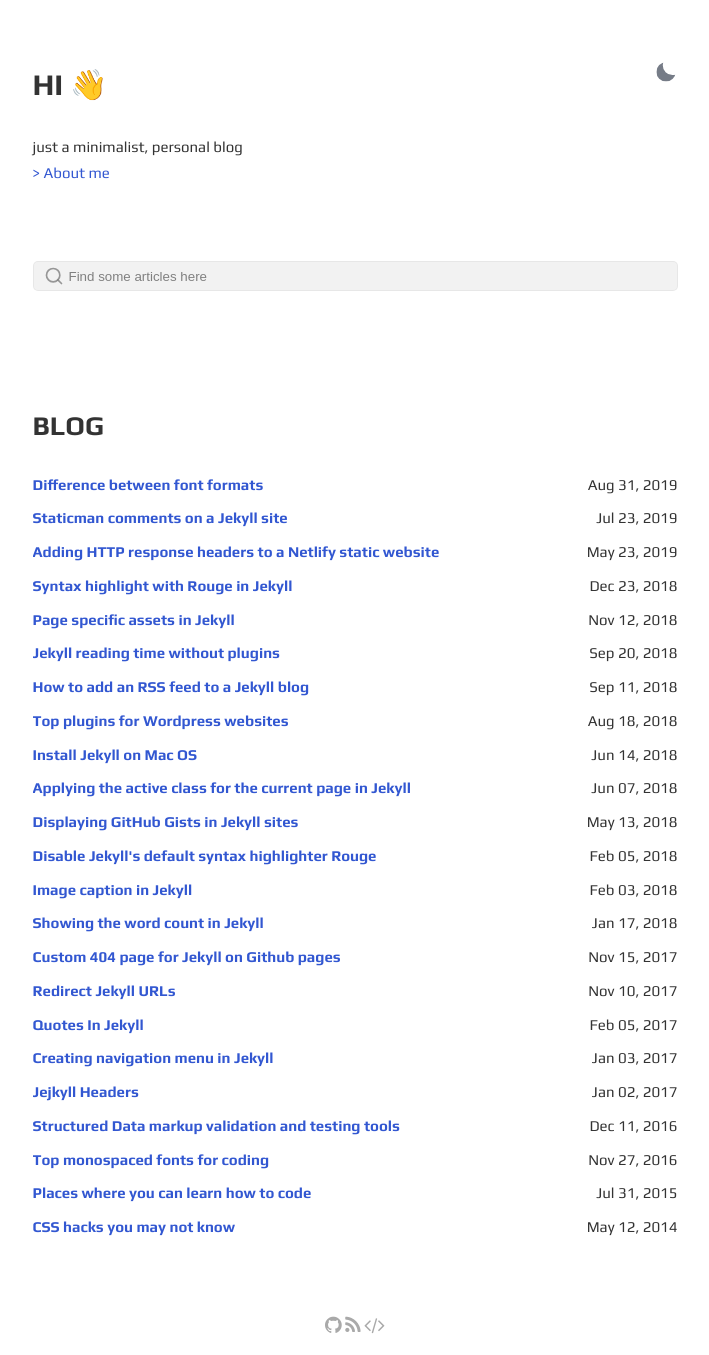
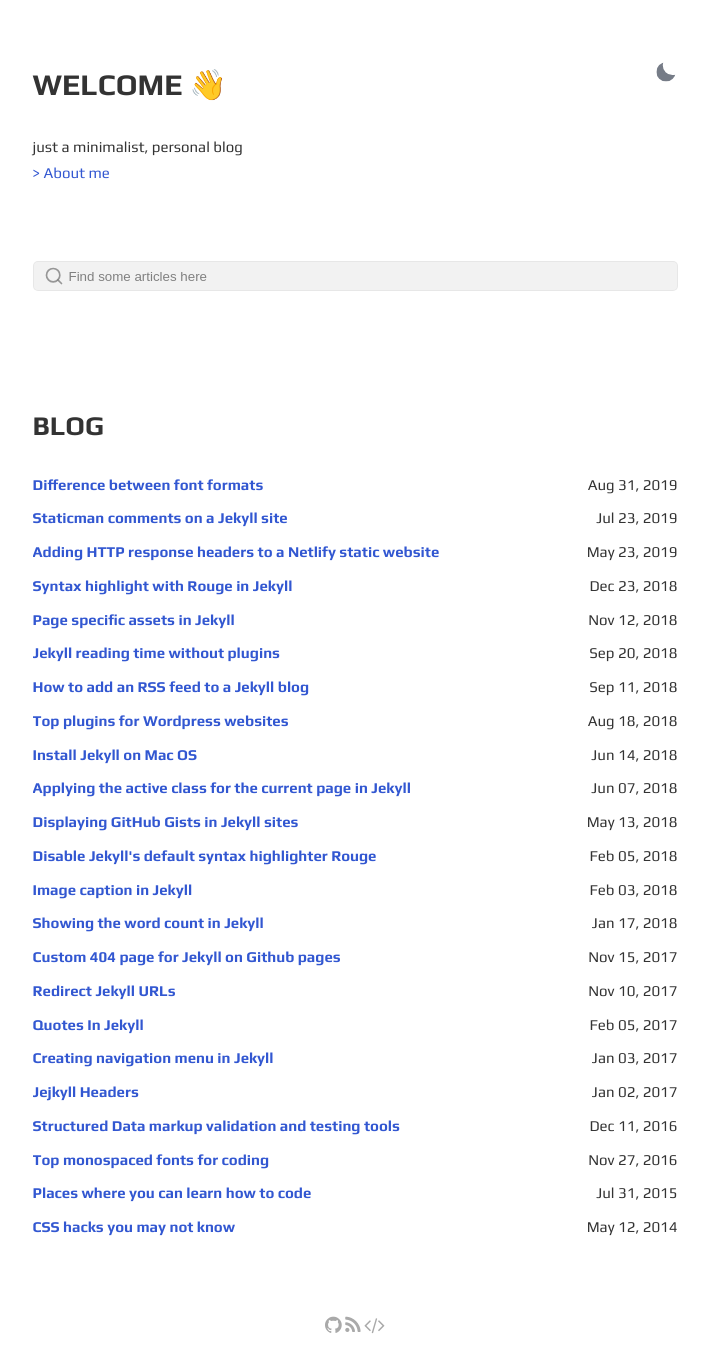
Before and after one commit to aidyai/ML, a Jekyll site: the page built from index.html, in a window 1280 px wide. Shown: the whole page, without its empty margins (285-994 px from the left). Built offline with Jekyll 4.4.1, drawn with Linux system fonts in a browser that asks for light colours.

Commit message:
Update _config.yml

```diff
--- a/_config.yml
+++ b/_config.yml
@@ -1,6 +1,6 @@
 site: Gesko
 title: Gesko
-greetings: Hi 👋
+greetings: WELCOME 👋
 description: >-
   just a minimalist, personal blog
 lang: en-US
```
